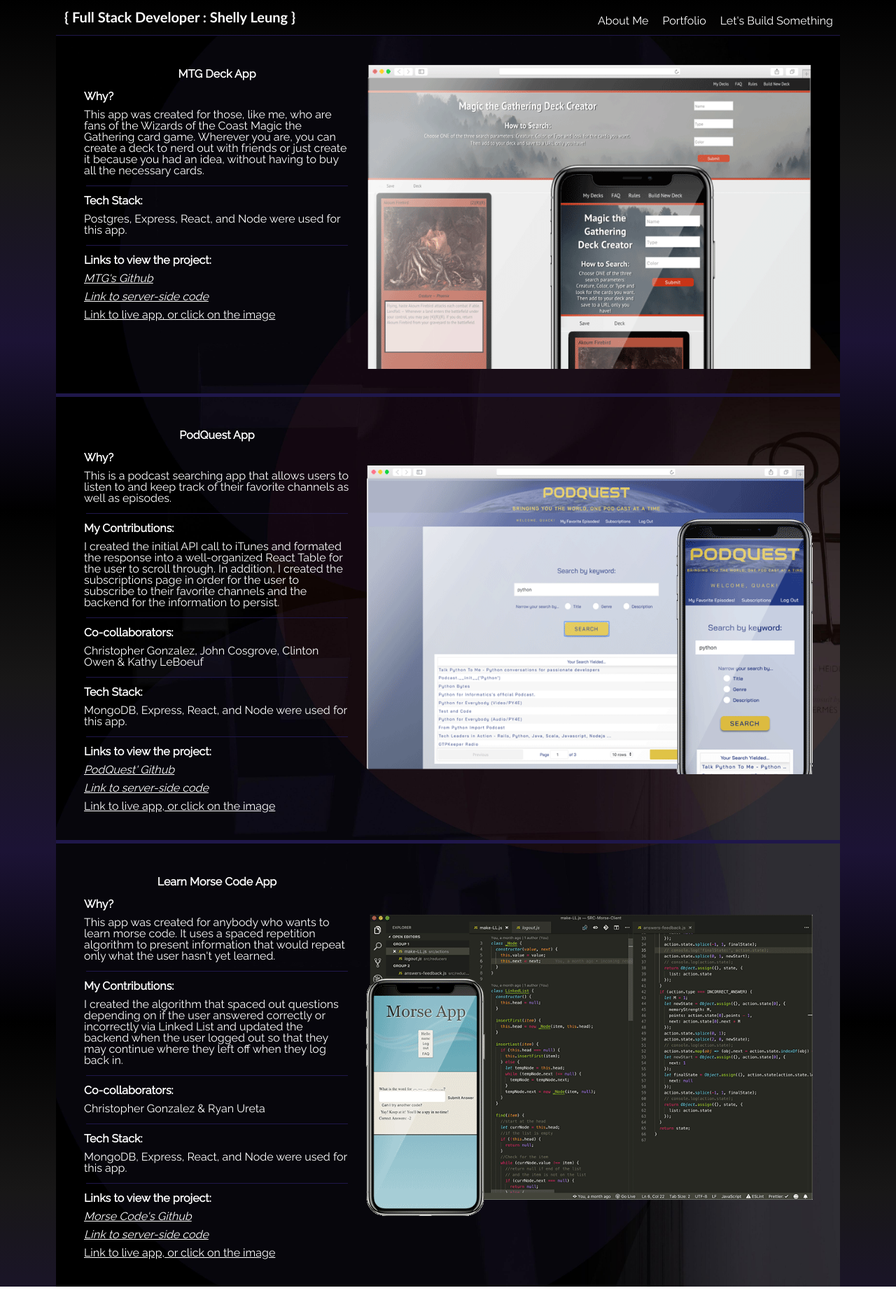
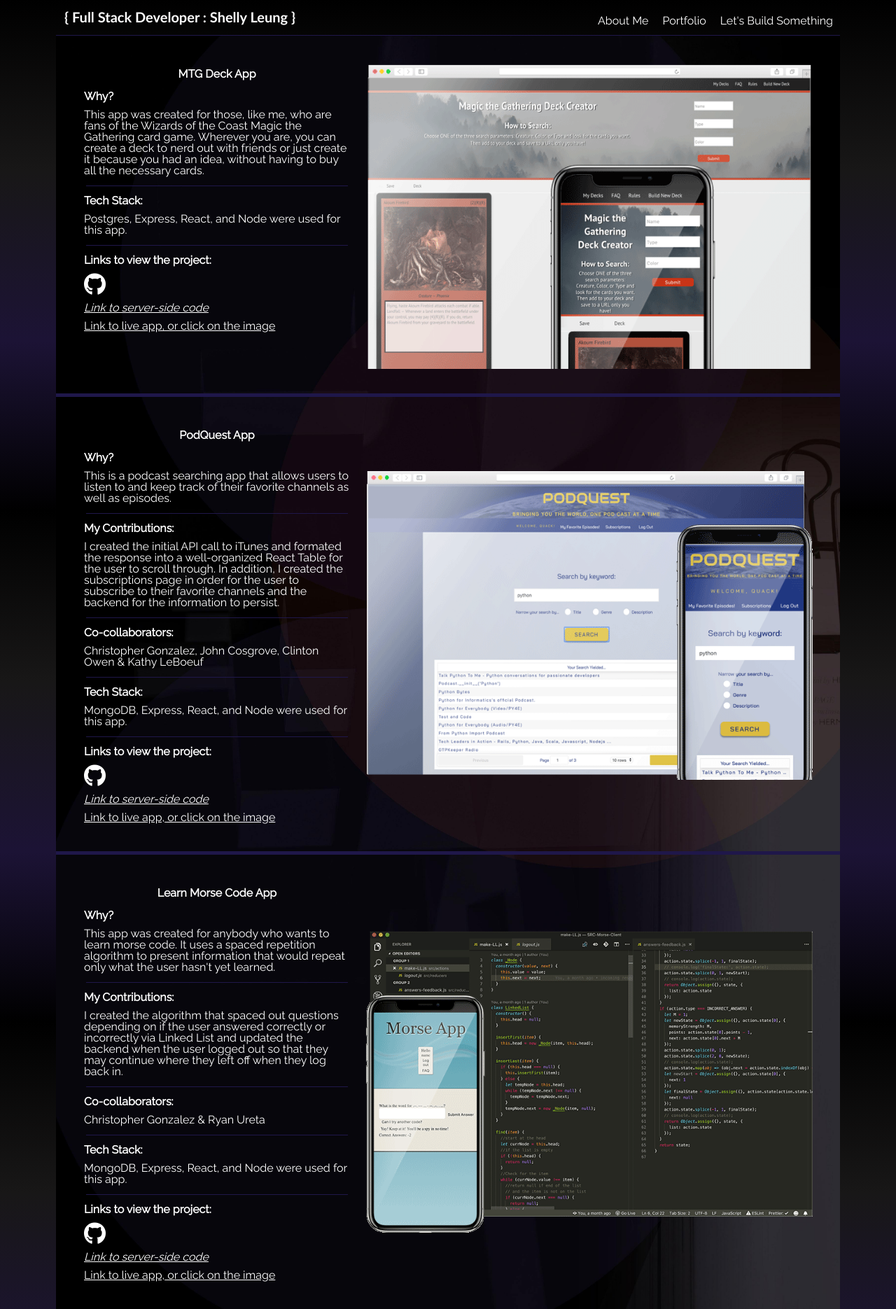
Before and after one commit to pondaholic/grid-practice, a React (Create React App) app: page /#/portfolio in a window 1280 px wide. Shown: the whole page at 70% size. Before the commit the page ends 1838 px from the top, so only its background shows below. Built offline with nearby package versions, Linux system fonts and the light colour scheme.

Commit message:
changed aria for icon links

```diff
--- a/src/contact.css
+++ b/src/contact.css
@@ -21,7 +21,7 @@
 	height: auto;
 	width: 350px;
 	line-height: 22px;
-	font-size: 14px;
+	font-size: 18px;
 }
 
 .contact-form input {
--- a/src/portfolio/morse.js
+++ b/src/portfolio/morse.js
@@ -44,10 +44,10 @@ export default function Morse() {
 				href="https://github.com/thinkful-ei23/SRC-Morse-Client"
 				target="_blank"
 				rel="noopener noreferrer"
-				aria-labelledby="link to view this app's github"
+				aria-label="link to view this app's github"
 			>
 				<p>
-					<i>Morse Code's Github</i>
+					<i class="fab fa-github fa-2x" />
 				</p>
 			</a>
 			<a
--- a/src/portfolio/mtg.js
+++ b/src/portfolio/mtg.js
@@ -29,10 +29,10 @@ export default function MTG() {
 				href="https://github.com/pondaholic/mtg-deck-creator"
 				target="_blank"
 				rel="noopener noreferrer"
-				aria-labelledby="link to view deck creator's github"
+				aria-label="link to view deck creator's github"
 			>
 				<p>
-					<i>MTG's Github</i>
+					<i class="fab fa-github fa-2x" />
 				</p>
 			</a>
 			<a
--- a/src/portfolio/podquest.js
+++ b/src/portfolio/podquest.js
@@ -40,10 +40,10 @@ export default function Podquest() {
 				href="https://github.com/thinkful-ei23/podquest-client"
 				target="_blank"
 				rel="noopener noreferrer"
-				aria-labelledby="link to view my project's github"
+				aria-label="link to view my project's github"
 			>
 				<p>
-					<i>PodQuest' Github</i>
+					<i class="fab fa-github fa-2x" />
 				</p>
 			</a>
 			<a
--- a/src/social.js
+++ b/src/social.js
@@ -11,7 +11,7 @@ export default function Social() {
 						href="https://twitter.com/le__she"
 						target="_blank"
 						rel="noopener noreferrer"
-						aria-labelledby="a link to my twitter account"
+						aria-label="a link to my twitter account"
 					>
 						<i class="fab fa-twitter fa-2x" />{' '}
 					</a>
@@ -21,7 +21,7 @@ export default function Social() {
 						href="https://www.linkedin.com/in/le-she/"
 						target="_blank"
 						rel="noopener noreferrer"
-						aria-labelledby="a link to my LinkedIn account"
+						aria-label="a link to my LinkedIn account"
 					>
 						<i class="fab fa-linkedin fa-2x" />
 					</a>
@@ -31,7 +31,7 @@ export default function Social() {
 						href="https://github.com/pondaholic"
 						target="_blank"
 						rel="noopener noreferrer"
-						aria-labelledby="a link to my github"
+						aria-label="a link to my github"
 					>
 						<i class="fab fa-github fa-2x" />
 					</a>
```
